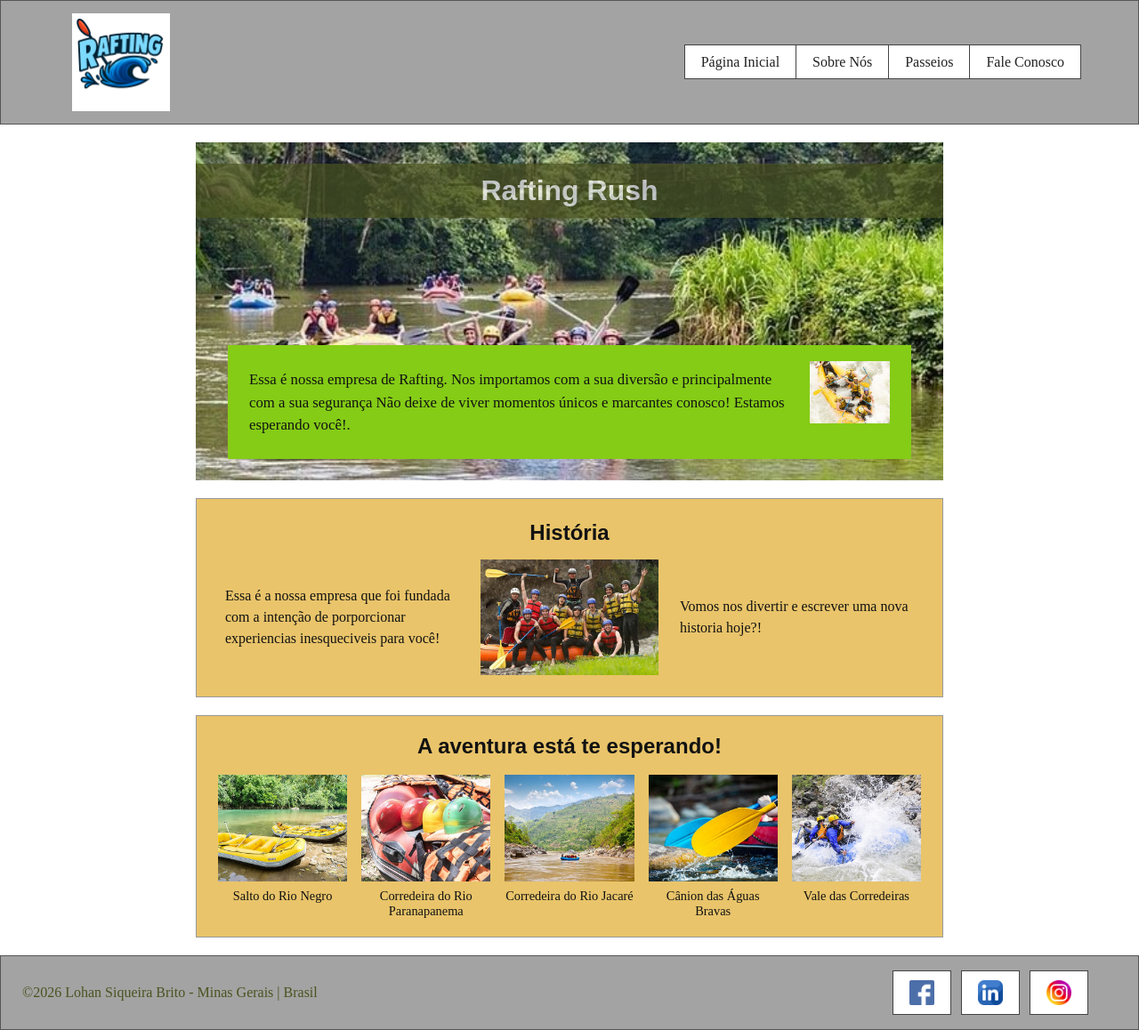
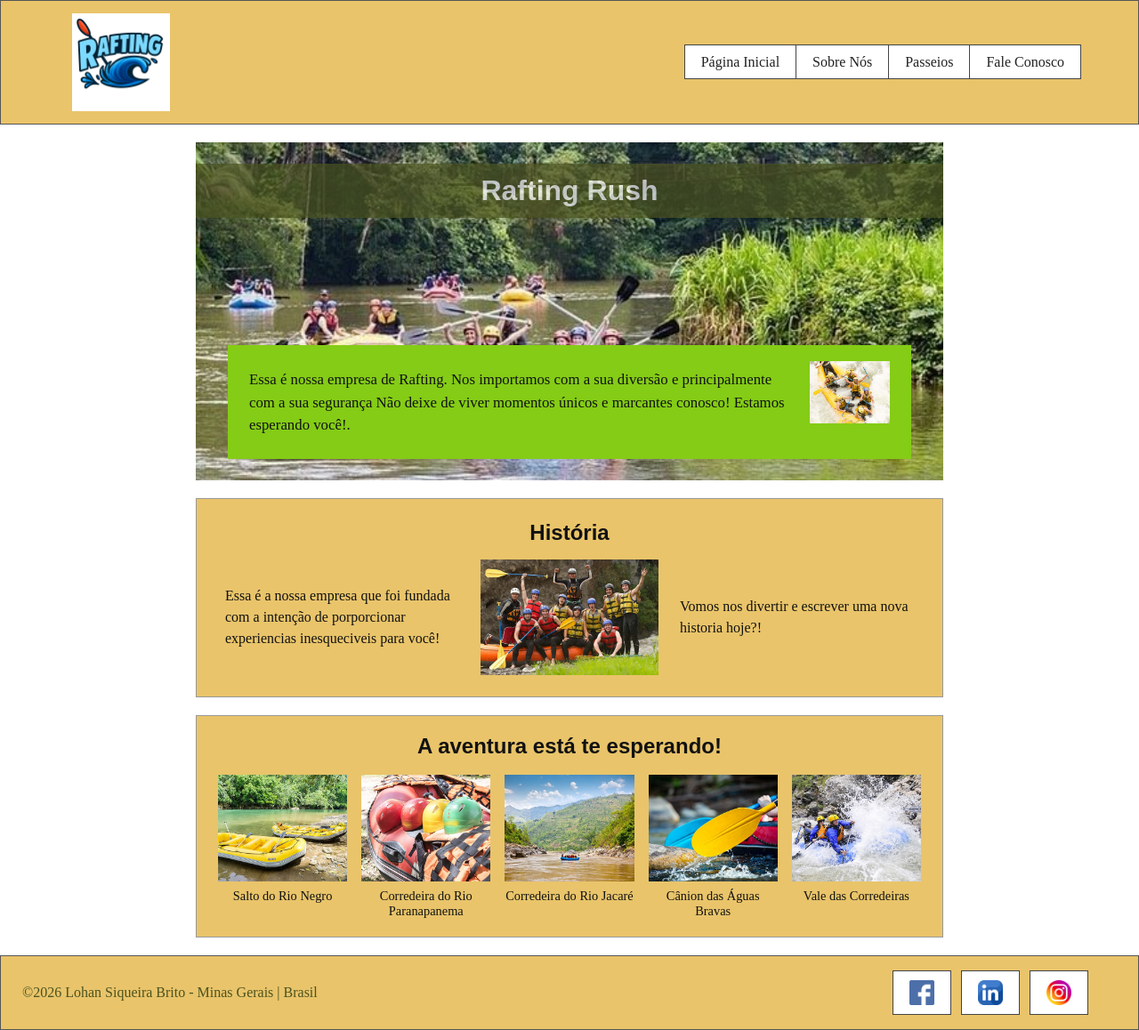
Before and after one commit to LohanBrito/wdd130, a plain HTML site: page wwr/sobre.html in a window 1280 px wide. Shown: the whole page at 89% size. Drawn offline with Linux system fonts and the light colour scheme.

Commit message:
correção de cor

```diff
--- a/wwr/estilos/rafting.css
+++ b/wwr/estilos/rafting.css
@@ -19,7 +19,7 @@ header {
     grid-template-columns: auto 1fr;
     align-items: center;
     padding: 14px 32px;
-    background-color: #a3a3a3;
+    background-color: var(--cor-secundaria);
     border: 1px solid #555;
 }
 
@@ -266,7 +266,7 @@ footer {
     align-items: center;
     gap: 16px;
     padding: 16px 24px;
-    background-color: #a3a3a3;
+    background-color: var(--cor-secundaria);
     border: 1px solid #555555;
 }
 
```
